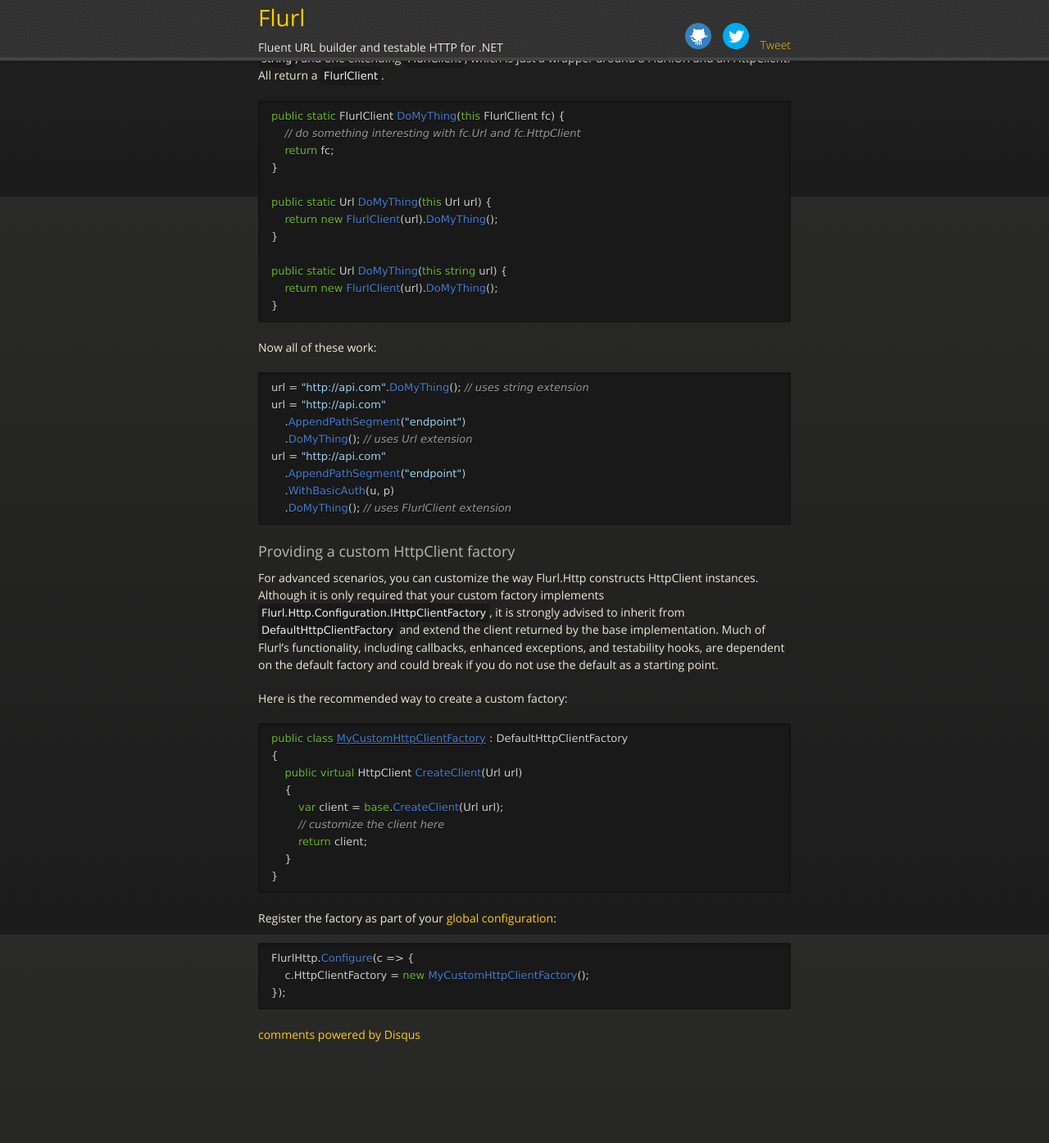
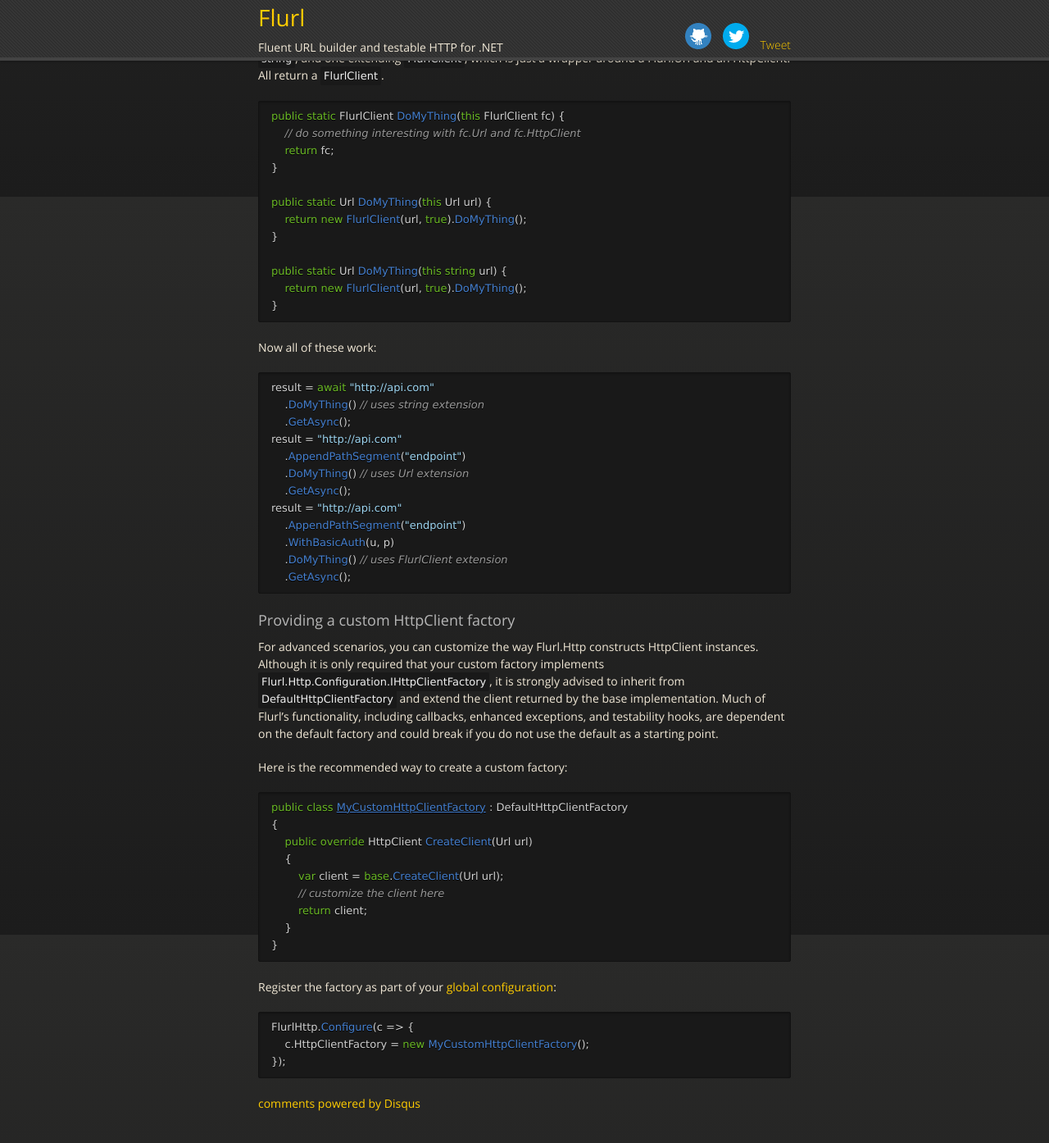
Before and after one commit to tmenier/Flurl, a Jekyll site: the page built from extensibility.md, in a window 1280 px wide and 1400 px high, scrolled down 660 px. Shown: the top 1394 px of the window at 82% size. Built offline with Jekyll 4.4.1, drawn with Linux system fonts in a browser that asks for light colours; nearby versions of some CDN libraries; Markdown is read by kramdown in place of the engine named in the settings; comment, search, counter and statistics services are not loaded; before the commit the page ends 2022 px from its top, so only the background shows below that.

`````diff
--- a/extensibility.md
+++ b/extensibility.md
@@ -41,25 +41,29 @@ public static FlurlClient DoMyThing(this FlurlClient fc) {
 }
 
 public static Url DoMyThing(this Url url) {
-    return new FlurlClient(url).DoMyThing();
+    return new FlurlClient(url, true).DoMyThing();
 }
 
 public static Url DoMyThing(this string url) {
-    return new FlurlClient(url).DoMyThing();
+    return new FlurlClient(url, true).DoMyThing();
 }
 ````
 
 Now all of these work:
 
 ````c#
-url = "http://api.com".DoMyThing(); // uses string extension
-url = "http://api.com"
+result = await "http://api.com"
+    .DoMyThing() // uses string extension
+    .GetAsync();
+result = "http://api.com"
     .AppendPathSegment("endpoint")
-    .DoMyThing(); // uses Url extension
-url = "http://api.com"
+    .DoMyThing() // uses Url extension
+    .GetAsync();
+result = "http://api.com"
     .AppendPathSegment("endpoint")
     .WithBasicAuth(u, p)
-    .DoMyThing(); // uses FlurlClient extension
+    .DoMyThing() // uses FlurlClient extension
+    .GetAsync();
 ````
 
 ###Providing a custom HttpClient factory
@@ -71,7 +75,7 @@ Here is the recommended way to create a custom factory:
 ````c#
 public class MyCustomHttpClientFactory : DefaultHttpClientFactory
 {
-    public virtual HttpClient CreateClient(Url url)
+    public override HttpClient CreateClient(Url url)
     {
     	var client = base.CreateClient(Url url);
         // customize the client here
`````
Also changed, not shown: configuration.md (+35 -5 lines), error-handling.md (added, +48 -0 lines), fluent-http.md (+0 -42 lines), index.md (+2 -1 lines), installation.md (+10 -1 lines), 1 other file.
